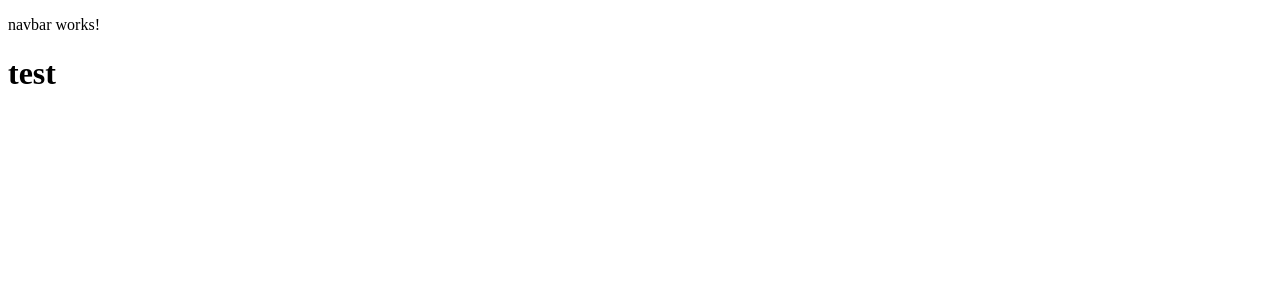
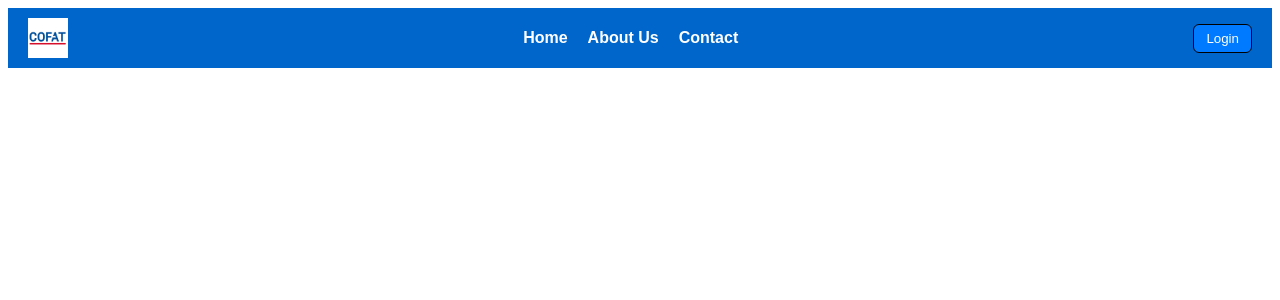
Before and after one commit to Feres-Cherif/cofat-intern-project, an Angular app in the folder cofat-playground/: page / in a window 1280 px wide. Shown: the top 300 px of the page. Built offline with nearby package versions, Linux system fonts and the light colour scheme.

Commit message:
feat: implement navbar component with styling and logo

```diff
--- a/cofat-playground/src/app/components/Home/navbar/navbar.css
+++ b/cofat-playground/src/app/components/Home/navbar/navbar.css
@@ -0,0 +1,46 @@
+
+    .navbar {
+      display: flex;
+      justify-content: space-between;
+      align-items: center;
+      padding: 10px 20px;
+      background: #0066cc;
+    }
+
+    div div {
+      display: flex;
+      gap: 20px;
+    }
+
+    a {
+      text-decoration: none;
+      color: white;
+      font-weight: bold;
+      font-family: poppins, sans-serif;
+    }
+
+    button {
+      padding: 6px 12px;
+      border: solid 1px black;
+      border-radius: 6px;
+      background-color: #007bff;
+      color: white;
+      font-family: poppins, sans-serif;
+    }
+
+    img {
+      height: 40px;
+      width: 40px;
+    }
+
+    a:hover{
+        color: #004499;
+        background-color: #dc3545;
+        border-radius: 6px;
+        padding: 4px 8px;
+    }
+    button:hover{
+        background-color: #004499
+;
+        cursor: pointer;
+    }
--- a/cofat-playground/src/app/components/Home/navbar/navbar.html
+++ b/cofat-playground/src/app/components/Home/navbar/navbar.html
@@ -1,2 +1,9 @@
-<p>navbar works!</p>
-<h1>test</h1>
+<div class="navbar">
+    <img src="/logo.png" alt="Cofat Logo">
+    <div >
+        <a href="">Home</a>
+        <a href="">About Us</a>
+        <a href="">Contact</a>
+    </div>
+    <button>Login</button>
+</div>
```
Also changed, not shown: cofat-playground/public/logo.png (added).
